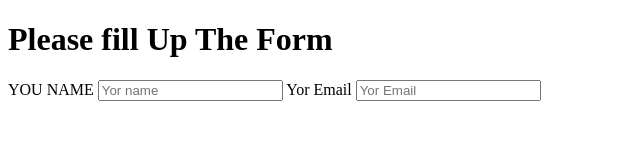
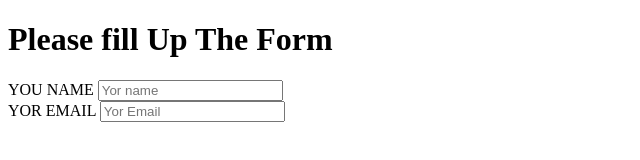
Before and after one commit to 451-Mridulqu/Web-Project-Mridul, a plain HTML site: page index.html in a window 1280 px wide. Shown: the whole page, without its empty margins (0-640 px from the left). Drawn offline with Linux system fonts and the light colour scheme.

Commit message:
add form color and display

```diff
--- a/Web.css
+++ b/Web.css
@@ -1,5 +1,3 @@
-#LL{background-image: url(https://images.pexels.com/photos/3894157/pexels-photo-3894157.jpeg?auto=compress&cs=tinysrgb&w=1260&h=750&dpr=1);text-align: center; font-style: oblique;font-family: Cambria, Cochin, Georgia, Times, 'Times New Roman', serif; margin: 20px 20px 10px 10pX; padding: 30px 60px 40px ; border-radius: 50px; box-shadow: 15px 10px 30px rgba(245, 0, 225, 0.349);background-repeat: no-repeat;
-
+label{ display: block;
 
 }
-.DJ{ margin: 50px 50px 40px; }
--- a/index.html
+++ b/index.html
@@ -19,8 +19,8 @@
 
                  </label>
                 <label for="
-                email">Yor Email
-                <input type="text"
+                email">YOR EMAIL
+                <input type="email "
                 placeholder="Yor Email">
 
             </label>
```
